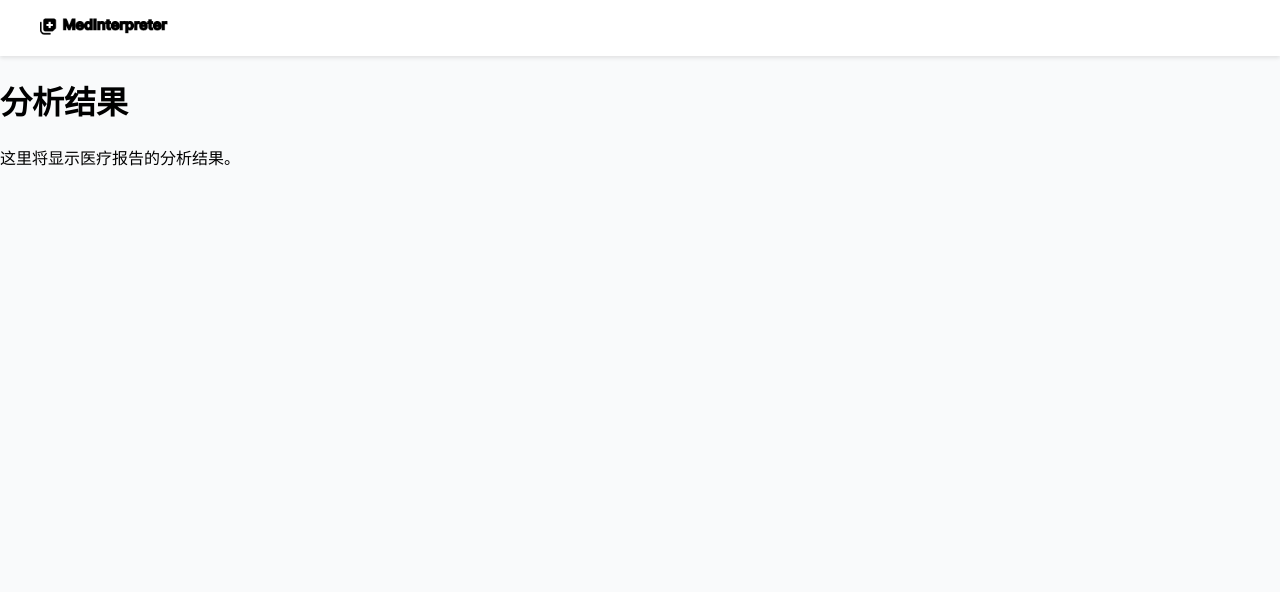
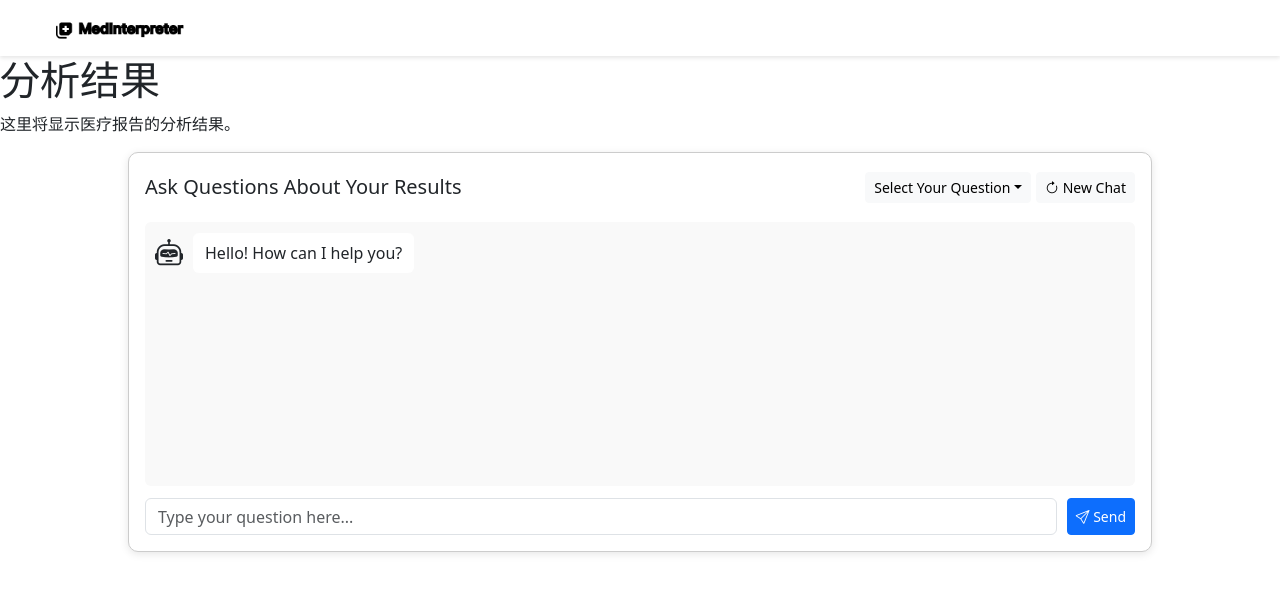
Before and after one commit to fyZhang66/medicalExpert, a React (Vite) app: page /results in a window 1280 px wide. Shown: the top 592 px of the page. Built offline with nearby package versions, Linux system fonts and the light colour scheme.

Commit message:
add chatbot

```diff
--- a/package.json
+++ b/package.json
@@ -12,6 +12,8 @@
   "dependencies": {
     "@lottiefiles/dotlottie-react": "^0.13.2",
     "axios": "^1.8.3",
+    "bootstrap": "^5.3.3",
+    "bootstrap-icons": "^1.11.3",
     "react": "^19.0.0",
     "react-dom": "^19.0.0",
     "react-router-dom": "^7.3.0",
@@ -29,6 +31,7 @@
     "eslint-plugin-react-refresh": "^0.4.19",
     "globals": "^15.15.0",
     "postcss": "^8.5.3",
+    "rollup": "^4.35.0",
     "vite": "^6.2.0"
   }
 }
--- a/src/App.jsx
+++ b/src/App.jsx
@@ -5,6 +5,9 @@ import Layout from './components/Layout';
 import HomePage from './pages/HomePage';
 import ResultPage from './pages/ResultPage';
 import './styles/global.scss';
+import 'bootstrap/dist/css/bootstrap.min.css';
+import 'bootstrap/dist/js/bootstrap.bundle.min.js';
+import 'bootstrap-icons/font/bootstrap-icons.css';
 
 const AppRoutes = () => {
   const element = useRoutes(routes);
--- /dev/null
+++ b/src/components/Chatbot.css
@@ -0,0 +1,77 @@
+.chatbot-container{
+    display: flex;
+    flex-direction: column;
+    background-color: #fff;
+    border: 1px solid #ccc;
+    border-radius: 10px;
+    box-shadow: 0 2px 8px rgba(0,0,0,0.1);
+    padding: 16px;
+    width: 80%;
+    height:400px;
+    margin: 0 auto;
+}
+
+.chatbot-header {
+    display: flex;
+    flex-direction: row;
+    justify-content: space-between;
+    align-items: center;
+    margin-bottom: 16px;
+    height: 10%;
+}
+
+.header-text{
+    font-size: 1.25rem;
+    margin: 0;
+}
+.header-controls{
+    display: flex;
+    flex-direction: row;
+    gap: 5px;
+}
+
+.chatbot-window {
+    /* border: 1px solid #ccc; */
+    border-radius: 6px;
+    padding: 10px;
+    flex: 1;
+    overflow-y: auto;
+    background-color: #f9f9f9;
+    margin-bottom: 12px;
+}
+.message {
+    display: flex;
+    align-items: center;
+    gap: 10px;
+    margin-bottom: 10px;
+}
+.message.bot {
+    justify-content: flex-start;
+}
+.message.user {
+    justify-content: flex-end;
+}
+.message-content {
+    background-color: #e9ecef;
+    padding: 8px 12px;
+    border-radius: 6px;
+    max-width: 80%;
+    word-wrap: break-word;
+}
+.message-content.bot {
+    background-color: white;
+}
+
+.chatbot-input {
+    display: flex;
+    flex-direction: row;
+    gap: 10px;
+    height: 10%;
+}
+
+.chatbot-input .form-control {
+    flex: 1;
+}
+.chatbot-input .btn {
+    white-space: nowrap;
+}
--- /dev/null
+++ b/src/components/Chatbot.jsx
@@ -0,0 +1,116 @@
+import axios from 'axios';
+import React, { useState } from 'react'
+
+import './Chatbot.css'
+
+const presetQuestions = [
+    { id: 1, value: 'What is your name?' },
+    { id: 2, value: 'How old are you?' },
+    { id: 3, value: 'What is your age?' },
+    { id: 4, value: 'What is your age?' },
+];
+
+const Chatbot = () => {
+    const [messages, setMessages] = useState([
+        { sender: 'bot', message: 'Hello! How can I help you?' },
+    ]);
+    const [selectedQuestion, setSelectedQuestion] = useState('');
+    const [input, setInput] = useState('');
+    const [isLoading, setIsLoading] = useState(false);
+
+    const sendBotMessage = (message) => {
+        setMessages((prev) => [...prev, { sender: 'bot', message }]);
+    };
+    const sendUserMessage = (message) => {
+        if (!message.trim()) return;
+        setMessages((prev) => [...prev, { sender: 'user', message }]);
+    }
+    const handleSend = async (presetMsg) => {
+        const message = (presetMsg || input).trim();
+        if (!message) return;
+
+        sendUserMessage(message);
+        setInput('');
+        setIsLoading(true);
+
+        // backend logic
+        try {
+            const response = await axios.post('http://localhost:5000/chatbot', { message });
+            const data = response.data;
+            sendBotMessage(data.message || 'Sorry, I cannot understand your question.');
+        } catch(err) {
+            console.log(err);
+            sendBotMessage('Sorry, I cannot understand your question.');
+        } finally{
+            setIsLoading(false);
+        }
+    }
+
+    const handleRefresh = () => {
+        setMessages([{ sender: 'bot', message: 'Hello! How can I help you?' }]);
+        setSelectedQuestion('');
+        setInput('');
+    }
+
+    return (
+        <div className='chatbot-container'>
+            <div className='chatbot-header'>
+                <h1 className='header-text'>Ask Questions About Your Results</h1>
+                <div className='header-controls'>
+                    <div
+                        className="dropdown"
+                        onClick={(e) => {
+                            if (e.target.classList.contains('dropdown-item')) {
+                                e.preventDefault();
+                                const selectedQuestion = e.target.textContent;
+                                setSelectedQuestion(selectedQuestion);
+                                handleSend(selectedQuestion);
+                            }
+                        }}
+                    >
+                        <button className="btn btn-light btn-sm dropdown-toggle" type="button" data-bs-toggle="dropdown" aria-expanded="false">
+                            Select Your Question
+                        </button>
+                        <ul className="dropdown-menu">
+                            {presetQuestions.map((question) => (
+                                <li key={question.id}>
+                                    <a className="dropdown-item" href="#">{question.value}</a>
+                                </li>
+                            ))}
+                        </ul>
+                    </div>
+                    <div className='new-chat' onClick={() => handleRefresh()}>
+                        <button type="button" className="btn btn-light btn-sm"><i className="bi bi-arrow-clockwise"></i> New Chat</button>
+                    </div>
+                </div>
+            </div>
+            <div className='chatbot-window'>
+                {messages.map((message, index) => (
+                    <div key={index} className={`message ${message.sender}`}>
+                        {message.sender === 'bot' && <i className="bi bi-robot" style={{ fontSize: "1.75rem"}}></i>}
+                        <div className={`message-content ${message.sender}`}>
+                            {message.message}
+                        </div>
+                        {message.sender === 'user' && <i className="bi bi-person-fill" style={{ fontSize: "1.75rem"}}></i>}
+                    </div>
+                ))}
+            </div>
+            <div className='chatbot-input'>
+                <input
+                    type="text"
+                    className="form-control"
+                    placeholder="Type your question here..."
+                    aria-label="User message"
+                    value={input}
+                    onChange={(e) => setInput(e.target.value)}
+                />
+                    <button className="btn btn-primary btn-sm" onClick={() => handleSend()} disabled={isLoading}>
+                        <i className="bi bi-send"></i> Send
+                    </button>
+            </div>
+
+        </div>
+    )
+}
+
+export default Chatbot
--- a/src/pages/ResultPage.jsx
+++ b/src/pages/ResultPage.jsx
@@ -1,10 +1,12 @@
 import React from 'react';
+import Chatbot from '../components/Chatbot';
 
 const ResultPage = () => {
   return (
     <div className="result-page">
       <h1>分析结果</h1>
       <p>这里将显示医疗报告的分析结果。</p>
+      <Chatbot/>
     </div>
   );
 };
```
Also changed, not shown: 2 other files (tests, documents, lock files or other folders).
